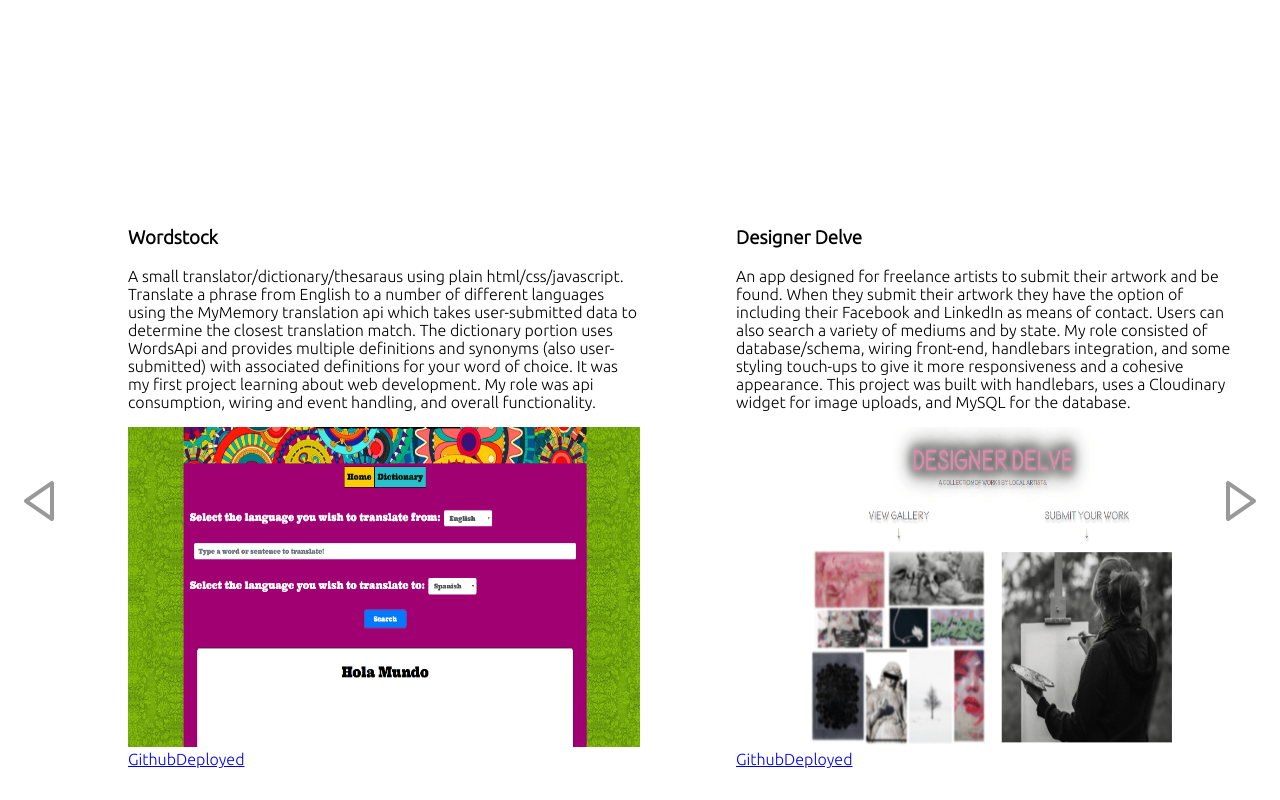
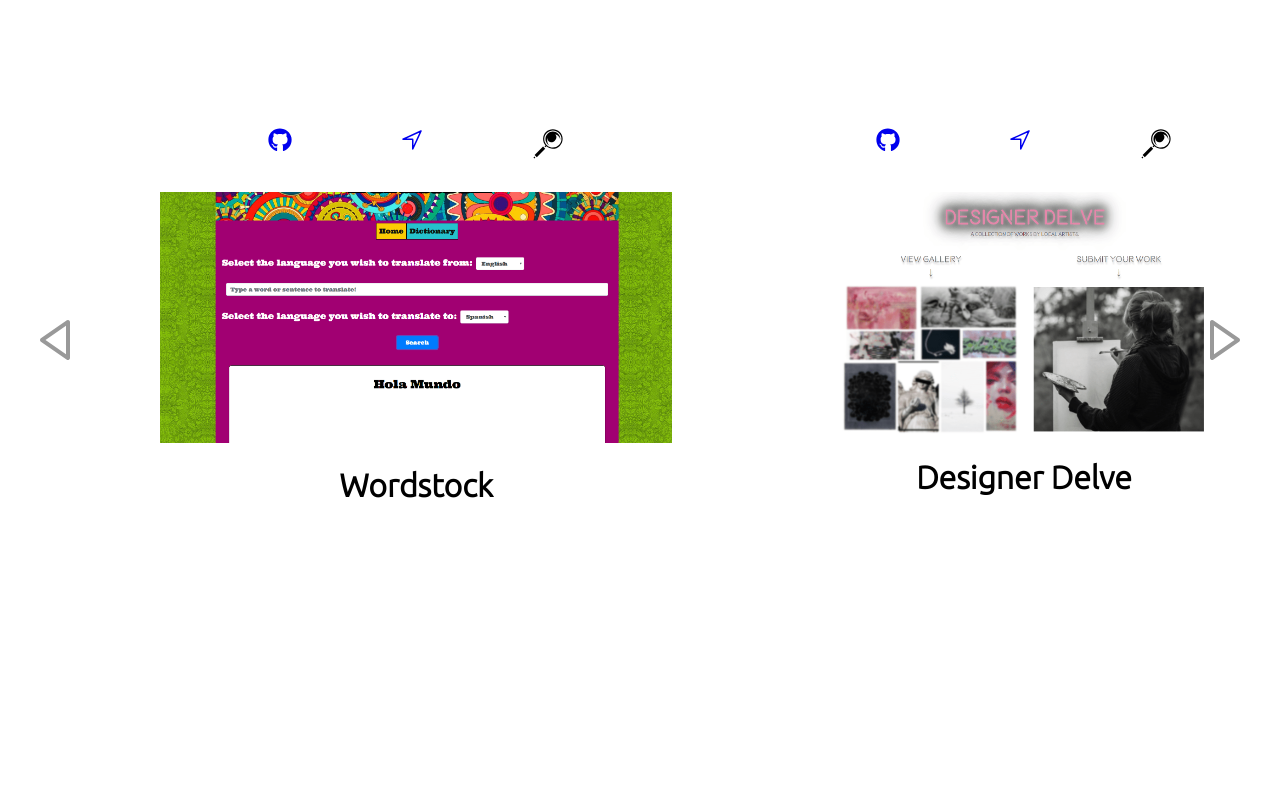
Before and after one commit to cptaylor38/portfoliosimple, a Gatsby site in the folder portfolio/: page / in a window 1280 px wide. Shown: the part 880-1680 px from the top of the page. Built offline with nearby package versions, Linux system fonts and the light colour scheme; Gatsby itself is replaced by a stand-in of ours.

Commit message:
not sure on layout of portfolio so far, need to fix project scroll functionality and appearance first

```diff
--- a/portfolio/src/Components/ProjectCard.js
+++ b/portfolio/src/Components/ProjectCard.js
@@ -1,14 +1,28 @@
-import React from 'react';
+import React, {useState} from 'react';
+import { GiMagnifyingGlass } from 'react-icons/gi';
+import { IoNavigateOutline } from 'react-icons/io5';
+import { FaGithub } from 'react-icons/fa';
 import '../style/ProjectCard.css';
 
 const ProjectCard = ({project}) => {
+    const [ovDisplay, setOvDisplay] = useState(false);
+    const overlayManager = () => {
+        setOvDisplay(!ovDisplay);
+    }
     return(
         <div className='pcCont'>
-            <h3 className='pcHeader'>{project.title}</h3>
-            <p className='pcBody'>{project.body}</p>
-            <img src={require(`../assets/images/projectImages/${project.image}`)} className='pcImg' />
-            <a className='pcLink' href={project.githubLink}>Github</a>
-            {project.deployedLink ? (<a href={project.deployedLink} className='pcLink'>Deployed</a>): null}
+            <div id='linksRow'>
+                    <a className='pcLink' href={project.githubLink}><FaGithub /></a>
+                    {project.deployedLink ? (<a href={project.deployedLink} className='pcLink'><IoNavigateOutline /></a>): null}
+                    <GiMagnifyingGlass id='descriptionToggle' onMouseEnter={overlayManager} onMouseLeave={overlayManager}/>
+            </div>
+            <div id='picCont'>
+                <div id='overlay' style={ovDisplay ? {display: 'flex'} : {display: 'none'}}>
+                    <p className='pcBody'>{project.body}</p>
+                </div>
+                <img src={require(`../assets/images/projectImages/${project.image}`)} className='pcImg' style={ovDisplay ? {opacity: '0.1'} : {opacity: '1'}} />
+            </div>
+            <h1 className='pcHeader'>{project.title}</h1>
         </div>
     )
 }
--- a/portfolio/src/pages/Portfolio.js
+++ b/portfolio/src/pages/Portfolio.js
@@ -6,11 +6,13 @@ import { BiLeftArrow, BiRightArrow } from 'react-icons/bi'
 
 const Portfolio = () => {
 
+
+    let screenWidth = window.innerWidth;
     const scrollHandler = (direction) => {
         let div = document.getElementById('portfolioCardCont');
         console.log(document.scrollingElement.scrollTop)
-        if(direction === 'left') div.scrollLeft -= 20;
-        if(direction === 'right') div.scrollLeft += 20;
+        if(direction === 'left') div.scrollLeft -= screenWidth;
+        if(direction === 'right') div.scrollLeft += screenWidth;
     }
 
     return (
--- a/portfolio/src/style/Portfolio.css
+++ b/portfolio/src/style/Portfolio.css
@@ -1,6 +1,5 @@
 #portfolio {
   min-height: 100vh;
-  padding-top: 10vh;
 }
 
 #portfolioCardCont {
@@ -12,19 +11,23 @@
 
 .portfolioScrollBtn {
   position: sticky;
-  top: 50%;
   background: none;
   opacity: 0.4;
-  padding: 1rem;
+  padding: 0 2rem;
+  top: 40%;
   border: none;
   font-size: 3rem;
   -webkit-appearance: none;
   color: black;
+  z-index: 3;
+  outline: none;
 }
 
 .portfolioScrollBtn:hover {
   opacity: 1;
   -webkit-appearance: none;
+  background: rgba(0, 0, 0, 0.603);
+  color: white;
 }
 
 #scrollLeftBtn {
--- a/portfolio/src/style/ProjectCard.css
+++ b/portfolio/src/style/ProjectCard.css
@@ -1,8 +1,48 @@
 .pcCont {
   padding: 3rem;
+  min-width: 40vw;
+  text-align: center;
+}
+
+#titleAndLinks {
+  display: flex;
+  flex-direction: column;
+  text-align: center;
+}
+
+#titleAndDescriptionToggle {
+  display: flex;
+  flex-direction: row;
+  justify-content: space-evenly;
+  align-items: center;
+}
+
+#descriptionToggle {
+  font-size: 2rem;
+}
+
+#linksRow {
+  display: flex;
+  justify-content: space-evenly;
+  padding-bottom: 2rem;
+  font-size: 1.5rem;
+}
+
+#picCont {
+  position: relative;
+}
+
+#overlay {
+  position: absolute;
+  top: 0;
+  left: 0;
+  display: flex;
+  justify-content: center;
+  align-items: center;
+  padding: 2rem;
 }
 
 .pcImg {
-  height: 40vh;
-  width: 40vw;
+  max-height: 100%;
+  max-width: 100%;
 }
```
